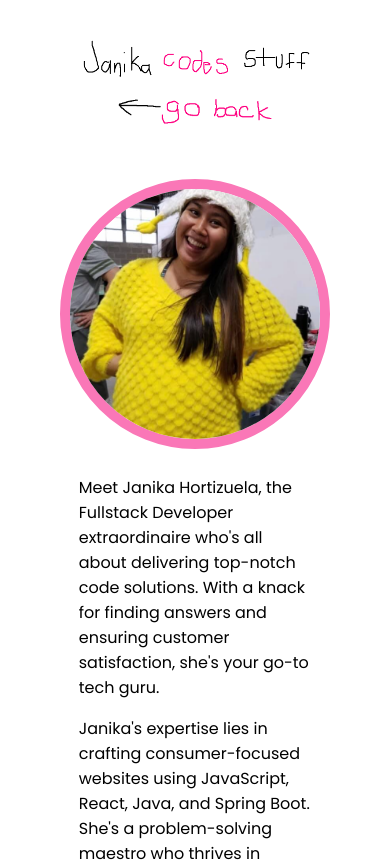
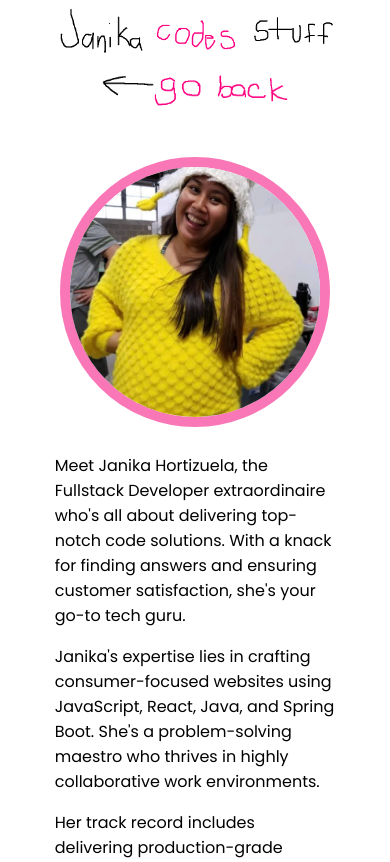
Before and after one commit to jhortizu01/janika-codes-stuff-2.0, a React (Vite) app: page /aboutme in a window 390 px wide. Shown: the top 862 px of the page. Built offline with nearby package versions, Linux system fonts and the light colour scheme.

Commit message:
Update responsive design

```diff
--- a/src/App.scss
+++ b/src/App.scss
@@ -1,11 +1,9 @@
-#root {
+
+
+.App {
   max-width: 1280px;
   margin: 0 auto;
-  padding: 2rem;
   text-align: center;
-}
-
-.App {
   .me {
     background-image: url('./assets/me.png');
     background-size: 250px, 250px;
@@ -19,13 +17,6 @@
 
     &:hover {
       background-image: url('./assets/me-spin.png');
-      // background-size: 250px, 250px;
-      // background-repeat: no-repeat;
-      // display: block;
-      // margin-left: auto;
-      // margin-right: auto;
-      // height: 250px;
-      // width: 250px;
       animation: spin 2s infinite;
     }
 
@@ -47,6 +38,12 @@
     align-items: center;
     justify-content: center;
     margin-top: 20px;
+    width: 100%;
+    height: fit-content;
+
+    @media (max-width: 600px) {
+      flex-direction: column;
+    }
 
     div {
       display: flex;
@@ -55,15 +52,27 @@
       z-index: 1;
       margin: 15px;
 
+      align-items: center;
+
+      @media (max-width: 400px) {
+        margin: 0;
+      }
+
+
       img {
         height: auto;
+        width: 100%;
+
+        @media (max-width: 400px) {
+          width: 75%;
+        }
       }
 
       &:hover {
         cursor: pointer;
         &::after {
           position: absolute;
-          bottom: -78px;
+          bottom: -78px;;
           content: url('./assets/hover-lines.png');
           width: 100%;
         }
--- a/src/aboutme/AboutMe.scss
+++ b/src/aboutme/AboutMe.scss
@@ -7,9 +7,16 @@
     height: auto;
   }
 
-  &-goback {
-    width: 50%;
-    margin-top: 20px;
+  a {
+    display: flex;
+    flex-direction: row;
+    align-items: center;
+    justify-content: center;
+    .aboutme-goback {
+      width: 50%;
+      margin-top: 20px;
+      display: flex;
+    }
   }
 
   section {
--- a/src/nav/Nav.scss
+++ b/src/nav/Nav.scss
@@ -10,6 +10,10 @@ nav {
   img {
     width: 75%;
     height: auto;
+
+    @media (max-width: 900px) {
+      width: 100%;
+    }
   }
 
   section {
@@ -20,9 +24,11 @@ nav {
     a {
       height: 50px;
       width: 50px;
+
       &:last-of-type {
         width: auto;
       }
+
       img {
         height: 100%;
         width: 100%;
@@ -37,51 +43,3 @@ nav {
     }
   }
 }
-
-// .about-nav {
-//   height: 100px;
-//   width: 250px;
-//   margin-top: 15px;
-//   transform: rotate(5deg);
-// }
-
-// .about-nav:hover {
-//   -webkit-transform: rotateZ(15deg);
-//   -ms-transform: rotateZ(15deg);
-//   transform: rotateZ(15deg);
-// }
-
-// .projects-nav {
-//   height: 100px;
-//   width: 275px;
-//   margin-top: 0px;
-//   transform: rotate(-5deg);
-// }
-
-// .projects-nav:hover {
-//   -webkit-transform: rotateZ(5deg);
-//   -ms-transform: rotateZ(5deg);
-//   transform: rotateZ(5deg);
-// }
-
-// section {
-//   display: flex;
-//   margin-top: 10px;
-//   justify-content: center;
-//   margin-right: 25px;
-// }
-
-// img {
-//   height: 50px;
-//   width: 50px;
-// }
-
-// img:last-of-type {
-//   width: auto;
-// }
-
-// a:hover {
-//   -webkit-transform: rotateZ(-30deg);
-//   -ms-transform: rotateZ(-30deg);
-//   transform: rotateZ(-30deg);
-// }
--- a/src/projects/projects.scss
+++ b/src/projects/projects.scss
@@ -10,9 +10,17 @@
   .projects {
     width: 25%;
   }
-  .goback {
-    width: 50%;
+
+  a {
+    display: flex;
+    flex-direction: row;
+    align-items: center;
+    justify-content: center;
+    .goback {
+      width: 50%;
+    }
   }
+
 
   .react-multi-carousel-list {
     width: 90%;
```
